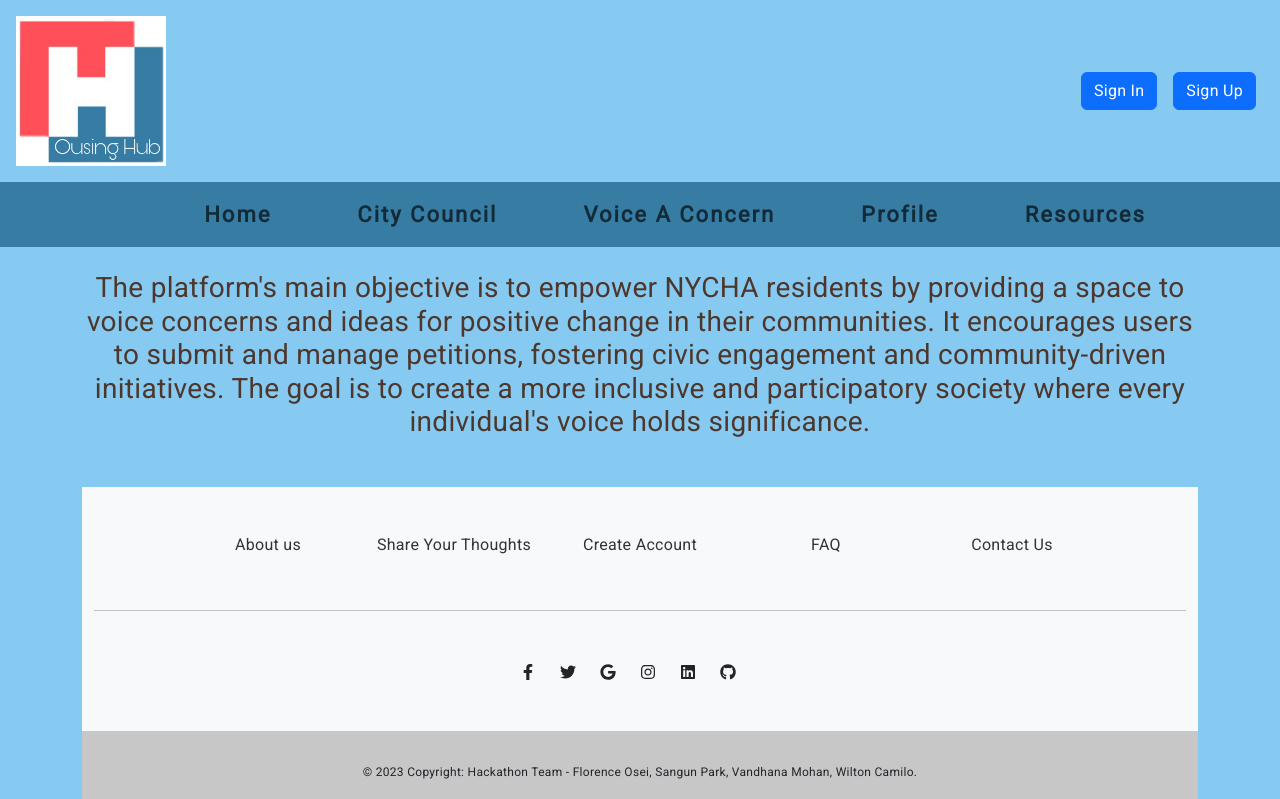
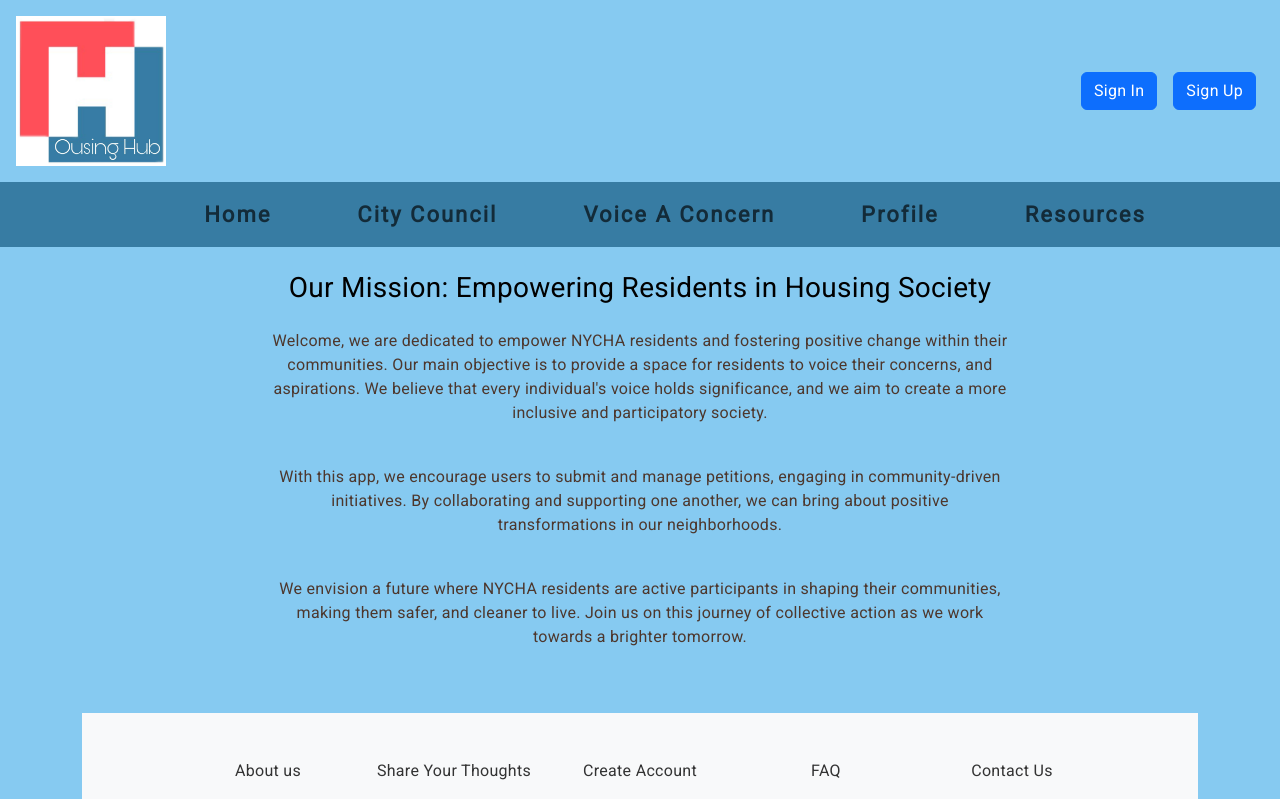
Before and after one commit to SangunPark96/Hack-A-Thon-Team-4, a React (Create React App) app in the folder Access _ hackathon/: page /about in a window 1280 px wide. Shown: the top 799 px of the page. Built offline with nearby package versions, Linux system fonts and the light colour scheme; no server answers.

Commit message:
edit css about page

```diff
--- a/Access _ hackathon/src/Pages/AboutUs.js
+++ b/Access _ hackathon/src/Pages/AboutUs.js
@@ -1,18 +1,40 @@
-import React from 'react';
-import { Container } from 'react-bootstrap';
-import "../Styles/style.css"
+import React from "react";
 
 const AboutUs = () => {
   return (
-    <Container className="mt-4 custom-container" style={{ color: "#4d372d" }}>
-      <h3 className="text-center">
-        The platform's main objective is to empower NYCHA residents by providing a space
-        to voice concerns and ideas for positive change in their communities. It encourages users to submit
-        and manage petitions, fostering civic engagement and community-driven initiatives.
-        The goal is to create a more inclusive and participatory society where every
-        individual's voice holds significance.
-      </h3>
-    </Container>
+    <div className="container mt-4">
+      <div className="row">
+        <div className="col-12 col-md-8 mx-auto" style={{ color: "#000000" }}>
+          <h3 className="text-center mb-4">
+            Our Mission: Empowering Residents in Housing Society
+          </h3>
+          <div className="text-center" style={{ color: "#4d372d" }}>
+            <p>
+              Welcome, we are dedicated to empower NYCHA residents and fostering
+              positive change within their communities. Our main objective is to
+              provide a space for residents to voice their concerns, and
+              aspirations. We believe that every individual's voice holds
+              significance, and we aim to create a more inclusive and
+              participatory society.
+            </p>{" "}
+            <br />
+            <p>
+              With this app, we encourage users to submit and manage petitions,
+              engaging in community-driven initiatives. By collaborating and
+              supporting one another, we can bring about positive
+              transformations in our neighborhoods.
+            </p>{" "}
+            <br />
+            <p>
+              We envision a future where NYCHA residents are active participants
+              in shaping their communities, making them safer, and cleaner to
+              live. Join us on this journey of collective action as we work
+              towards a brighter tomorrow.
+            </p>
+          </div>
+        </div>
+      </div>
+    </div>
   );
 };
 
```
